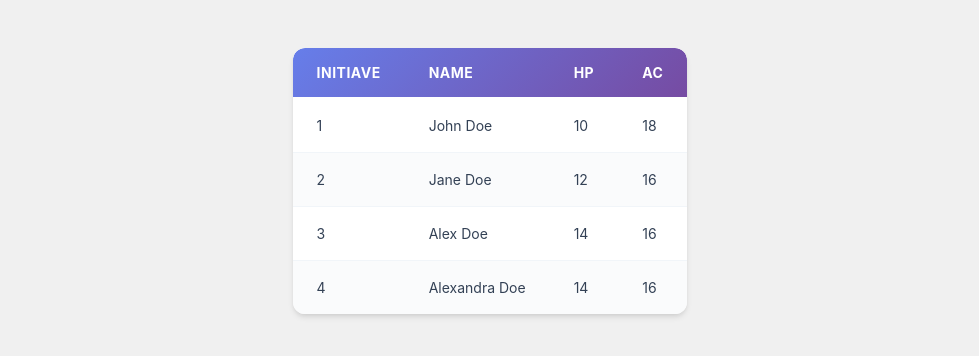
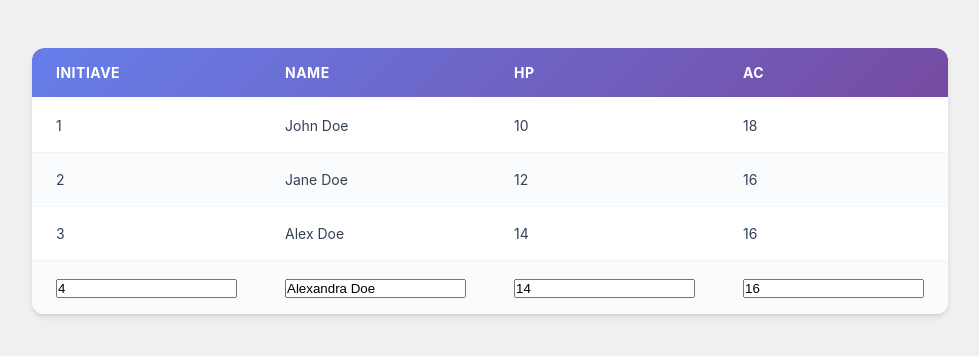
Before and after one commit to Smoopfrog/initiative-tracker, a React (Vite) app: page / in a window 1280 px wide. Shown: the top 356 px of the page, without its empty margins (150-1129 px from the left). Built offline with nearby package versions, Linux system fonts and the light colour scheme.

Commit message:
create column component

```diff
--- a/src/App.tsx
+++ b/src/App.tsx
@@ -1,7 +1,8 @@
 import "./App.css";
+import type { IRowProps } from "./Components/Table/Row/Row";
 import Table from "./Components/Table/Table";
 
-const rows = [
+const rows: IRowProps[] = [
 	{
 		columns: [
 			{ name: "Initiave", value: "Initiave" },
@@ -37,10 +38,10 @@ const rows = [
 	},
 	{
 		columns: [
-			{ name: "4", value: "4" },
-			{ name: "Alexandra Doe", value: "Alexandra Doe" },
-			{ name: "14", value: "14" },
-			{ name: "16", value: "16" },
+			{ name: "4", value: "4", isEditable: true },
+			{ name: "Alexandra Doe", value: "Alexandra Doe", isEditable: true },
+			{ name: "14", value: "14", isEditable: true },
+			{ name: "16", value: "16", isEditable: true },
 		],
 	},
 ];
--- /dev/null
+++ b/src/Components/Column.tsx
@@ -0,0 +1,16 @@
+import React from "react";
+
+export interface IColumn {
+	/** Column name */
+	name: string;
+	/** Column value */
+	value: string;
+	/** Is editable */
+	isEditable?: boolean;
+}
+
+const Column: React.FC<IColumn> = ({ value, isEditable = false }) => {
+	return <div>{isEditable ? <input type="text" value={value} /> : value}</div>;
+};
+
+export default Column;
--- a/src/Components/Table/Row/Row.tsx
+++ b/src/Components/Table/Row/Row.tsx
@@ -1,11 +1,5 @@
 import React from "react";
-
-interface IColumn {
-	/** Column name */
-	name: string;
-	/** Column value */
-	value: string;
-}
+import Column, { type IColumn } from "../../Column";
 
 export interface IRowProps {
 	/** Columns */
@@ -17,9 +11,13 @@ export interface IRowProps {
 const Row: React.FC<IRowProps> = ({ columns, isHeader = false }) => {
 	const rowContent = columns.map((column) =>
 		isHeader ? (
-			<th key={column.name}>{column.value}</th>
+			<th key={column.name}>
+				<Column {...column} />
+			</th>
 		) : (
-			<td key={column.name}>{column.value}</td>
+			<td key={column.name}>
+				<Column {...column} />
+			</td>
 		)
 	);
 
```
